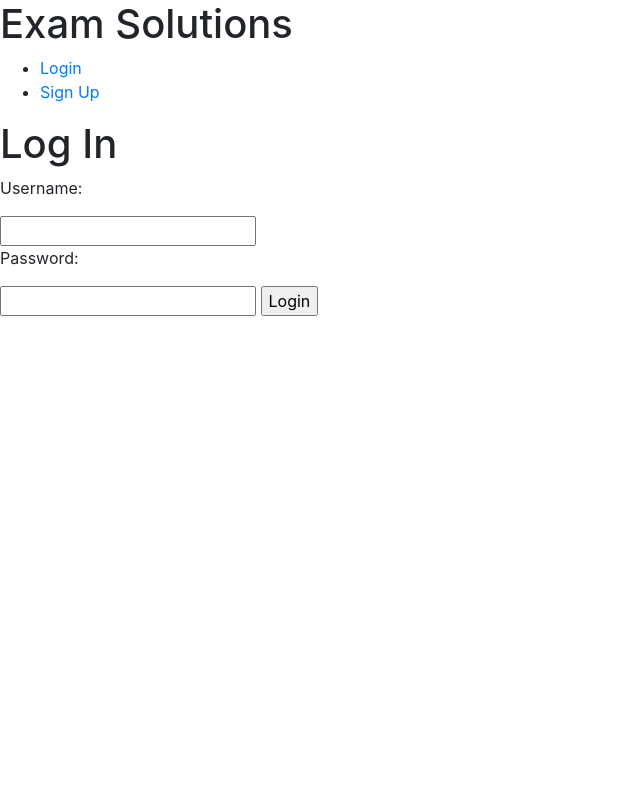
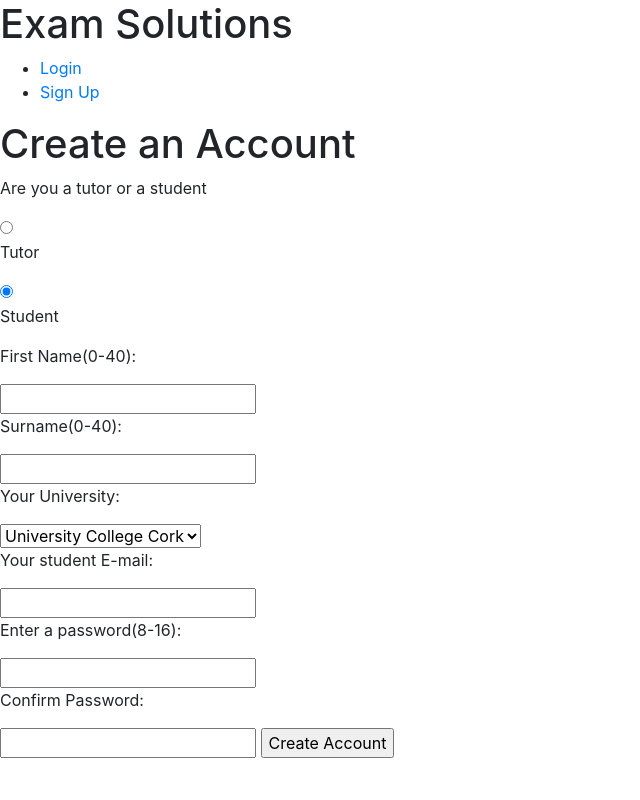
Before and after one commit to awcflavin/Group-Software-Project, a PHP site: page / in a window 1280 px wide. Shown: the whole page, without its empty margins (0-640 px from the left). Run offline with PHP 8.4, Linux system fonts and the light colour scheme.

Commit message:
Working account creation

```diff
--- a/index.html
+++ b/index.html
@@ -1,6 +1,6 @@
 <!DOCTYPE html>
 <head>
-    <title>Login</title>
+    <title>Create An Account</title>
     <meta charset="utf-8">
     <meta name="viewport" content="width=device-width">
     <link rel="stylesheet" href="https://maxcdn.bootstrapcdn.com/bootstrap/4.4.1/css/bootstrap.min.css">
@@ -17,13 +17,26 @@
     </ul>
 </header>
 <main>
-        <h1>Log In</h1>
-        <form action="login.php" method="post">
-            <p>Username: </p>
-            <input type="text" name="uname">
-            <p>Password: </p>
-            <input type="password" name="pword">
-            <input type="submit" value="Login">
-        </form>
+    <h1>Create an Account</h1>
+    <form action="signup.php" method="post">
+        <p>Are you a tutor or a student</p>
+        <input type="radio" name="accType" value="tutor"><p>Tutor</p>
+        <input type="radio" name="accType" value="student" checked="checked"><p>Student</p>
+        <p>First Name(0-40): </p>
+        <input type="text" name="fname">
+        <p>Surname(0-40): </p>
+        <input type="text" name="lname">
+        <p>Your University: </p>
+        <select name="uni">
+            <option value="University College Cork">University College Cork</option>
+        </select>
+        <p>Your student E-mail: </p>
+        <input type="text" name="email">
+        <p>Enter a password(8-16): </p>
+        <input type="password" name="pword">
+        <p>Confirm Password: </p>
+        <input type="password" name="pword1">
+        <input type="submit" value="Create Account">
+    </form>
 </main>
 </body>
```
Also changed, not shown: setup.php (+4 -4 lines), signup.php (+30 -40 lines).
